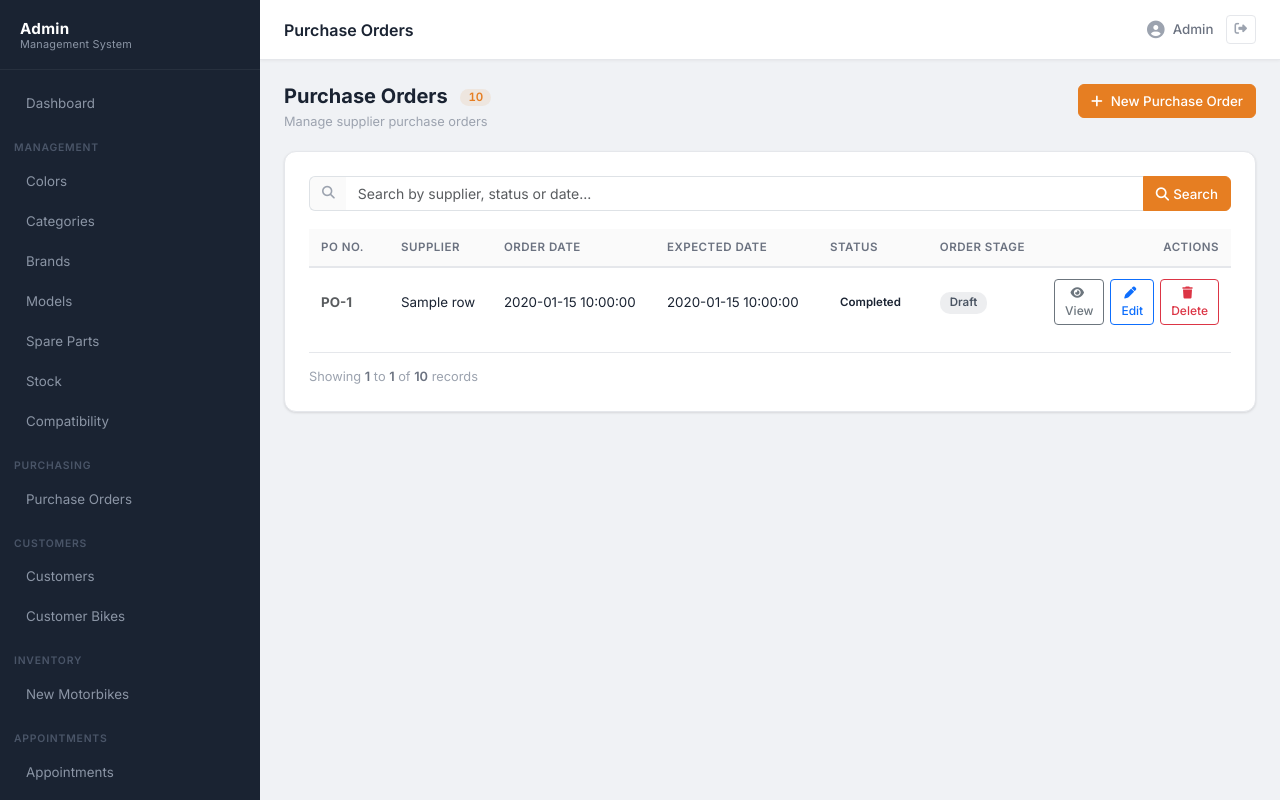
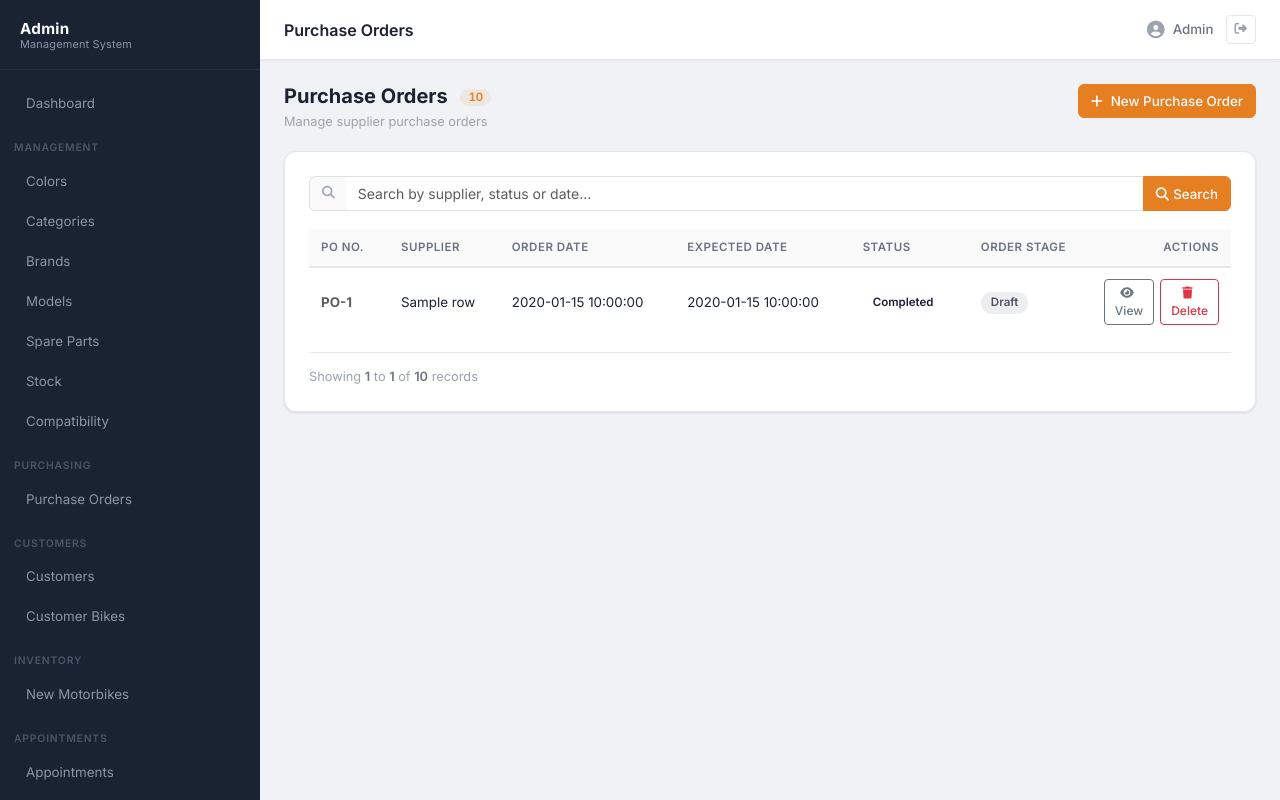
Before and after one commit to UtsavR17/FYP, a Flask app: template app/templates/modules/purchase_order/list.html in a window 1280 px wide. Run offline with Flask 3, Linux system fonts and the light colour scheme; the template is opened without the code that fills it: most values are stand-ins (such as "Sample title", 1, 10 or a date in 2020); parts of the project's set-up code (start-up, migrations or seed data) failed here and were passed over.

Commit message:
Remove the redundant Edit button from the Purchase Order list
Each row keeps View and Delete. The PO View page always shows Edit Order
(every supplier stage), so editing stays one click away.

Co-Authored-By: Claude Opus 5.5 <noreply@anthropic.com>

```diff
--- a/app/templates/modules/purchase_order/list.html
+++ b/app/templates/modules/purchase_order/list.html
@@ -62,10 +62,6 @@
                        class="btn btn-sm btn-outline-secondary">
                         <i class="fa-solid fa-eye me-1"></i>View
                     </a>
-                    <a href="{{ url_for('purchase_order.edit', po_id=row.PurchaseOrderID) }}"
-                       class="btn btn-sm btn-outline-primary">
-                        <i class="fa-solid fa-pen me-1"></i>Edit
-                    </a>
                     <button type="button"
                             class="btn btn-sm btn-outline-danger"
                             data-bs-toggle="modal"
```
